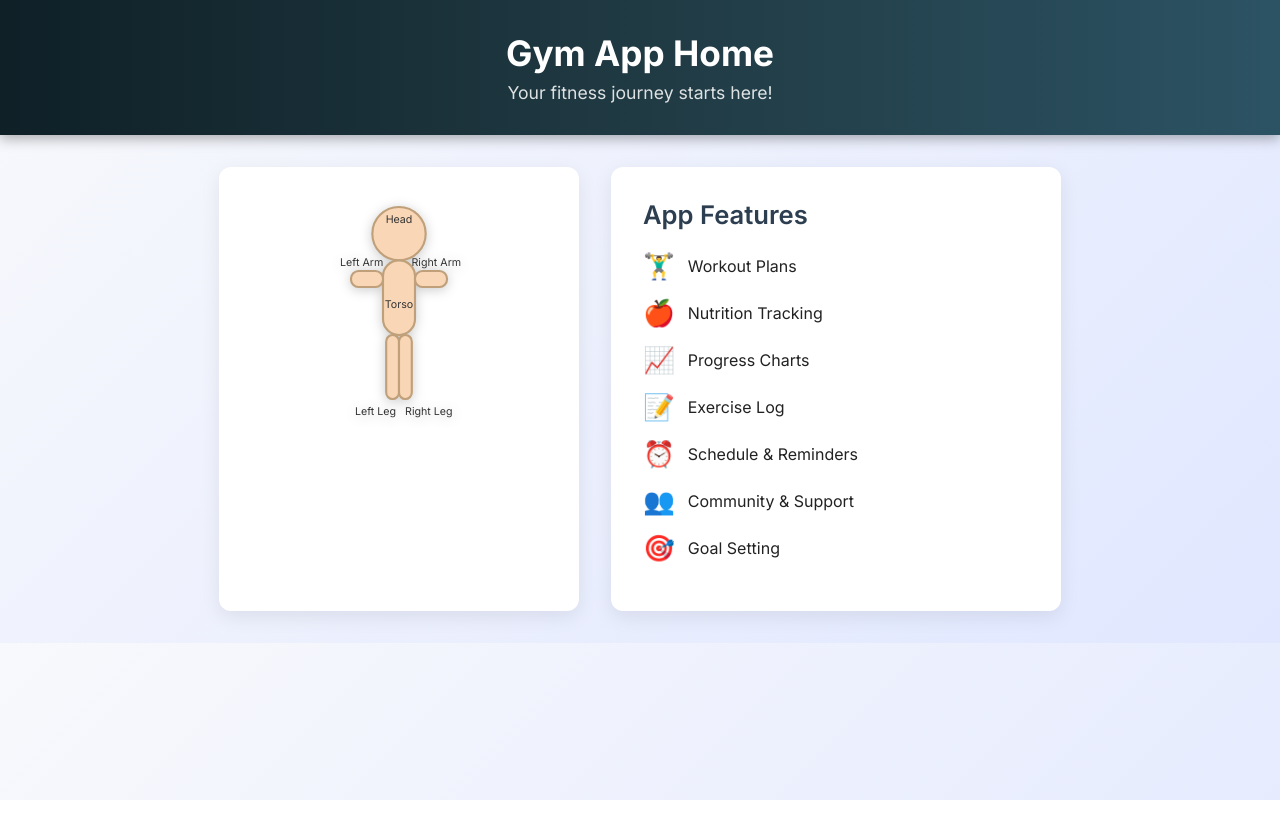
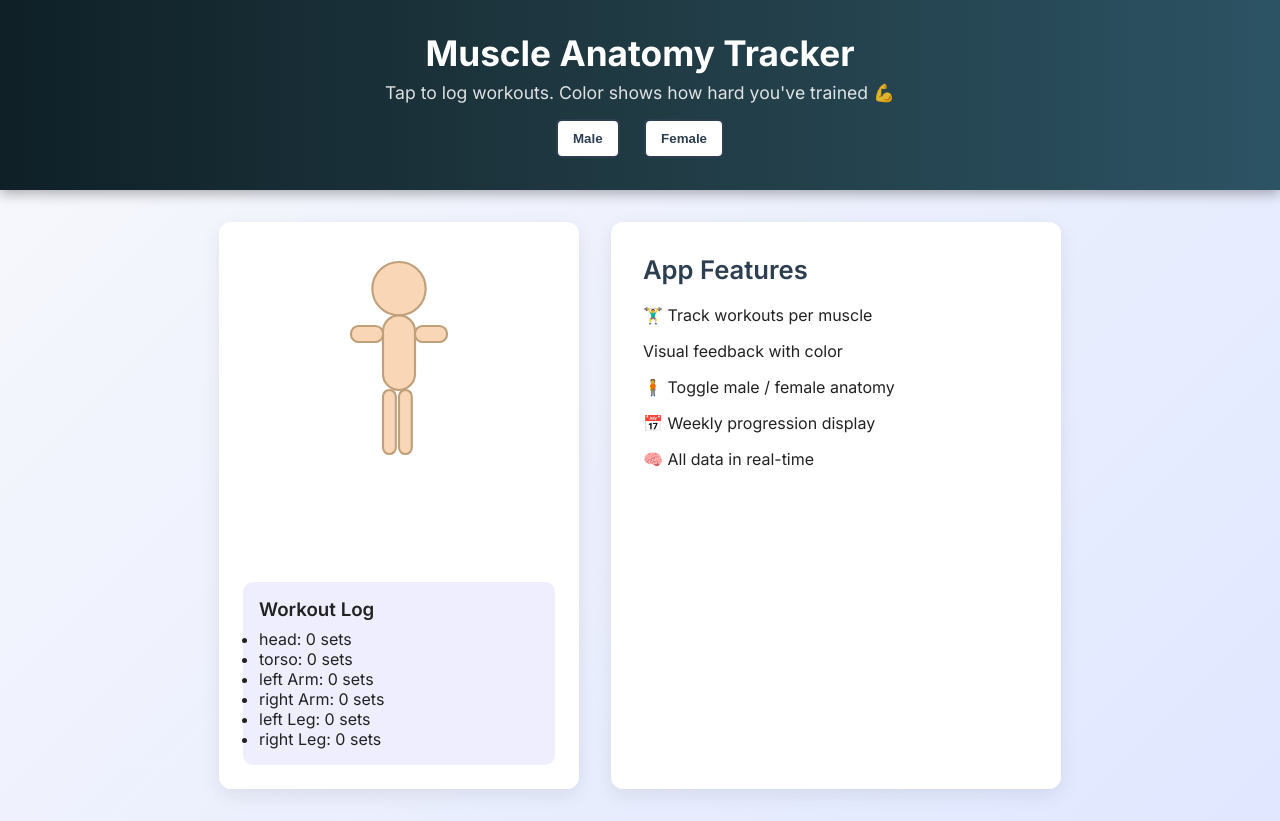
Before and after one commit to Dearing-H/12SEN-major-work, a Flask app: template templates/Main.html in a window 1280 px wide. Before the commit the page ends 800 px from the top, so only its background shows below. Run offline with Flask 3, Linux system fonts and the light colour scheme; the template is opened without the code that fills it, so the values that code supplies are empty.

Commit message:
Addition of a Svg body shape to show worked body shapes

```diff
--- a/templates/Main.html
+++ b/templates/Main.html
@@ -2,16 +2,11 @@
 <html lang="en">
 <head>
   <meta charset="UTF-8" />
-  <title>Gym App Home</title>
+  <title>Muscle Anatomy Tracker</title>
   <meta name="viewport" content="width=device-width, initial-scale=1.0" />
   <link href="https://fonts.googleapis.com/css2?family=Inter:wght@400;600;700&display=swap" rel="stylesheet" />
   <style>
-    /* ==== RESET ==== */
-    * {
-      margin: 0;
-      padding: 0;
-      box-sizing: border-box;
-    }
+    * { margin: 0; padding: 0; box-sizing: border-box; }
 
     html, body {
       font-family: 'Inter', sans-serif;
@@ -27,15 +22,22 @@
       box-shadow: 0 4px 12px rgba(0, 0, 0, 0.3);
     }
 
-    header h1 {
-      font-size: 2.2rem;
-      font-weight: 700;
-      margin-bottom: 0.5rem;
+    header h1 { font-size: 2.2rem; font-weight: 700; margin-bottom: 0.5rem; }
+    header p { font-size: 1.1rem; opacity: 0.85; }
+
+    #genderToggle {
+      margin-top: 1rem;
     }
 
-    header p {
-      font-size: 1.1rem;
-      opacity: 0.85;
+    #genderToggle button {
+      margin: 0 10px;
+      padding: 10px 15px;
+      font-weight: bold;
+      background-color: #fff;
+      color: #2c3e50;
+      border: 2px solid #2c3e50;
+      border-radius: 6px;
+      cursor: pointer;
     }
 
     main {
@@ -57,11 +59,6 @@
       border-radius: 12px;
       padding: 1.5rem;
       box-shadow: 0 6px 20px rgba(0, 0, 0, 0.08);
-      transition: transform 0.3s;
-    }
-
-    .body-icon:hover {
-      transform: translateY(-5px);
     }
 
     .body-svg {
@@ -69,20 +66,7 @@
       height: 320px;
       display: block;
       margin: 0 auto 1rem auto;
-      filter: drop-shadow(0 2px 6px rgba(0,0,0,0.2));
-    }
-
-    .body-icon strong {
-      display: block;
-      margin-top: 1rem;
-      font-size: 1.1rem;
-    }
-
-    .body-icon ul {
-      list-style: none;
-      padding: 0;
-      margin-top: 0.5rem;
-      font-size: 0.95rem;
+      cursor: pointer;
     }
 
     .features {
@@ -93,19 +77,9 @@
       border-radius: 12px;
       padding: 2rem;
       box-shadow: 0 6px 20px rgba(0, 0, 0, 0.08);
-      transition: transform 0.3s;
     }
 
-    .features:hover {
-      transform: translateY(-5px);
-    }
-
-    .features h2 {
-      margin-bottom: 1.25rem;
-      font-size: 1.6rem;
-      font-weight: 600;
-      color: #2c3e50;
-    }
+    .features h2 { margin-bottom: 1.25rem; font-size: 1.6rem; font-weight: 600; color: #2c3e50; }
 
     .feature-list {
       list-style: none;
@@ -113,21 +87,21 @@
     }
 
     .feature-list li {
-      display: flex;
-      align-items: center;
       margin: 1rem 0;
       font-size: 1rem;
-      transition: 0.2s ease-in-out;
     }
 
-    .feature-list li span {
-      font-size: 1.6rem;
-      margin-right: 0.8rem;
+    #weekTracker {
+      margin-top: 1rem;
+      background: #eef;
+      padding: 1rem;
+      border-radius: 10px;
+      text-align: left;
     }
 
-    .feature-list li:hover {
-      color: #3742fa;
-      transform: translateX(5px);
+    #weekTracker h3 {
+      margin-bottom: 0.5rem;
+      font-weight: 600;
     }
 
     @media (max-width: 768px) {
@@ -144,40 +118,101 @@
 </head>
 <body>
   <header>
-    <h1>Gym App Home</h1>
-    <p>Your fitness journey starts here!</p>
+    <h1>Muscle Anatomy Tracker</h1>
+    <p>Tap to log workouts. Color shows how hard you've trained 💪</p>
+    <div id="genderToggle">
+      <button onclick="toggleGender('male')">Male</button>
+      <button onclick="toggleGender('female')">Female</button>
+    </div>
   </header>
 
   <main>
     <section class="body-icon">
-      <svg class="body-svg" viewBox="0 0 120 300">
-        <circle cx="60" cy="40" r="25" fill="#f9d6b5" stroke="#bfa07a" stroke-width="2"/>
-        <rect x="45" y="65" width="30" height="70" rx="15" fill="#f9d6b5" stroke="#bfa07a" stroke-width="2"/>
-        <rect x="15" y="75" width="30" height="15" rx="7" fill="#f9d6b5" stroke="#bfa07a" stroke-width="2"/>
-        <rect x="75" y="75" width="30" height="15" rx="7" fill="#f9d6b5" stroke="#bfa07a" stroke-width="2"/>
-        <rect x="48" y="135" width="12" height="60" rx="6" fill="#f9d6b5" stroke="#bfa07a" stroke-width="2"/>
-        <rect x="60" y="135" width="12" height="60" rx="6" fill="#f9d6b5" stroke="#bfa07a" stroke-width="2"/>
-        <text x="60" y="30" font-size="10" text-anchor="middle" fill="#333">Head</text>
-        <text x="60" y="110" font-size="10" text-anchor="middle" fill="#333">Torso</text>
-        <text x="25" y="70" font-size="10" text-anchor="middle" fill="#333">Left Arm</text>
-        <text x="95" y="70" font-size="10" text-anchor="middle" fill="#333">Right Arm</text>
-        <text x="38" y="210" font-size="10" text-anchor="middle" fill="#333">Left Leg</text>
-        <text x="88" y="210" font-size="10" text-anchor="middle" fill="#333">Right Leg</text>
+      <svg class="body-svg" viewBox="0 0 120 300" id="muscleSvg">
+        <!-- MALE SVG -->
+        <g id="maleModel">
+          <circle id="head" cx="60" cy="40" r="25" />
+          <rect id="torso" x="45" y="65" width="30" height="70" rx="15" />
+          <rect id="leftArm" x="15" y="75" width="30" height="15" rx="7" />
+          <rect id="rightArm" x="75" y="75" width="30" height="15" rx="7" />
+          <rect id="leftLeg" x="45" y="135" width="12" height="60" rx="6" />
+          <rect id="rightLeg" x="60" y="135" width="12" height="60" rx="6" />
+        </g>
+
+        <!-- FEMALE SVG -->
+        <g id="femaleModel" style="display: none;">
+          <circle id="f_head" cx="60" cy="40" r="25" />
+          <rect id="f_torso" x="45" y="65" width="30" height="70" rx="15" />
+          <rect id="f_leftArm" x="15" y="75" width="30" height="15" rx="7" />
+          <rect id="f_rightArm" x="75" y="75" width="30" height="15" rx="7" />
+          <rect id="f_leftLeg" x="48" y="135" width="12" height="60" rx="6" />
+          <rect id="f_rightLeg" x="60" y="135" width="12" height="60" rx="6" />
+        </g>
       </svg>
-      </section>
+      <div id="weekTracker">
+        <h3>Workout Log</h3>
+        <div id="weekInfo"></div>
+      </div>
+    </section>
 
     <section class="features">
       <h2>App Features</h2>
       <ul class="feature-list">
-        <li><span>🏋️‍♂️</span> Workout Plans</li>
-        <li><span>🍎</span> Nutrition Tracking</li>
-        <li><span>📈</span> Progress Charts</li>
-        <li><span>📝</span> Exercise Log</li>
-        <li><span>⏰</span> Schedule & Reminders</li>
-        <li><span>👥</span> Community & Support</li>
-        <li><span>🎯</span> Goal Setting</li>
+        <li>🏋️‍♂️ Track workouts per muscle</li>
+        <li> Visual feedback with color</li>
+        <li>🧍 Toggle male / female anatomy</li>
+        <li>📅 Weekly progression display</li>
+        <li>🧠 All data in real-time</li>
       </ul>
     </section>
   </main>
+
+  <script>
+    let currentGender = "male";
+    const muscles = {
+      head: 0, torso: 0, leftArm: 0, rightArm: 0, leftLeg: 0, rightLeg: 0,
+      f_head: 0, f_torso: 0, f_leftArm: 0, f_rightArm: 0, f_leftLeg: 0, f_rightLeg: 0
+    };
+
+    function toggleGender(gender) {
+      currentGender = gender;
+      document.getElementById("maleModel").style.display = gender === "male" ? "block" : "none";
+      document.getElementById("femaleModel").style.display = gender === "female" ? "block" : "none";
+      updateWeekDisplay();
+    }
+
+    document.querySelectorAll("rect, circle").forEach(el => {
+      el.style.fill = "#f9d6b5";
+      el.style.stroke = "#bfa07a";
+      el.style.strokeWidth = "2";
+      el.addEventListener("click", () => {
+        const id = el.id;
+        muscles[id]++;
+        el.style.fill = getColor(muscles[id]);
+        updateWeekDisplay();
+      });
+    });
+
+    function getColor(count) {
+      if (count === 0) return "#f9d6b5";     // default
+      if (count <= 2) return "lightgreen";   // light
+      if (count <= 4) return "orange";       // moderate
+      return "red";                          // heavy
+    }
+
+    function updateWeekDisplay() {
+      const relevantMuscles = Object.keys(muscles).filter(id =>
+        currentGender === "male" ? !id.startsWith("f_") : id.startsWith("f_")
+      );
+      let html = "<ul>";
+      relevantMuscles.forEach(id => {
+        html += `<li>${id.replace(/f_/, '').replace(/([A-Z])/g, ' $1')}: ${muscles[id]} sets</li>`;
+      });
+      html += "</ul>";
+      document.getElementById("weekInfo").innerHTML = html;
+    }
+
+    updateWeekDisplay(); // initial render
+  </script>
 </body>
 </html>
```
